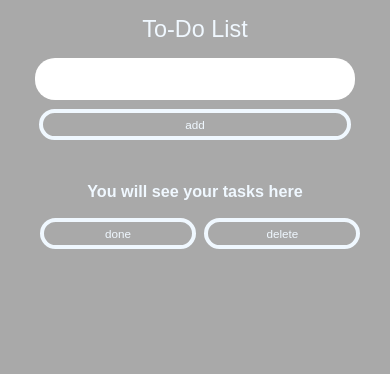
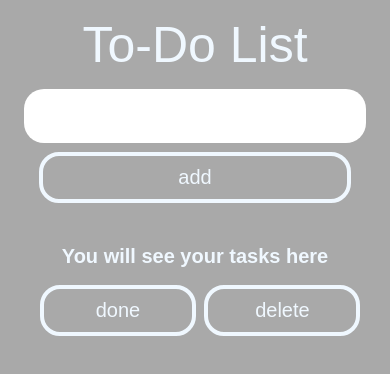
Before and after one commit to artempdev/To-Do-List, a website: page index.html in a window 390 px wide. Drawn offline with Linux system fonts and the light colour scheme.

Commit message:
added adoptive

```diff
--- a/style.css
+++ b/style.css
@@ -187,6 +187,9 @@ button:hover {
 
 
 @media only screen and (max-width: 768px) {
+    .title {
+        font-size: 50px;
+    }
     .item {
         display: flex;
         flex-direction: column;
@@ -195,10 +198,22 @@ button:hover {
         margin: 1vh 0;
         font-size: 5vw;
     }
+    button {
+        padding: 10px 20px;
+        font-size: 20px;
+    }
+
+    #taskInput {
+        font-size: 15px;
+        height: 50px;
+        width: 80%;
+        padding: 2px 15px;
+    }
 
     .itemName {
         padding: 1vh 0;
         max-width: 80vw;
+        font-size: 20px;
     }
 
     .itemIcons {
```
